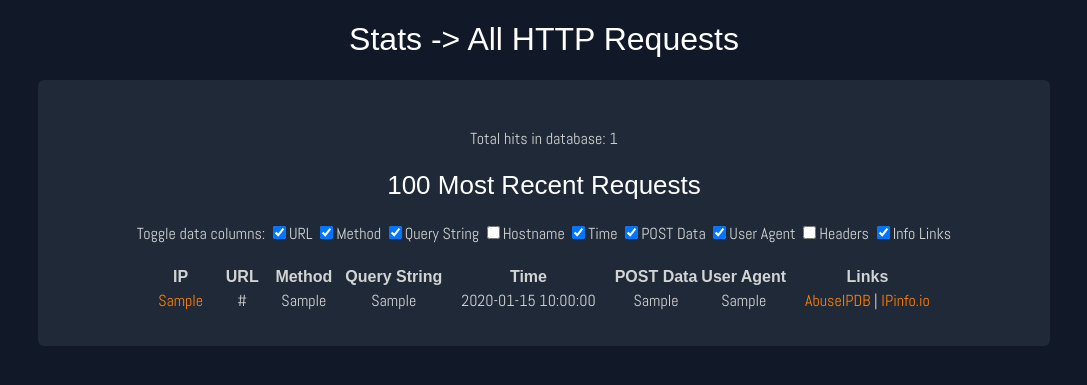
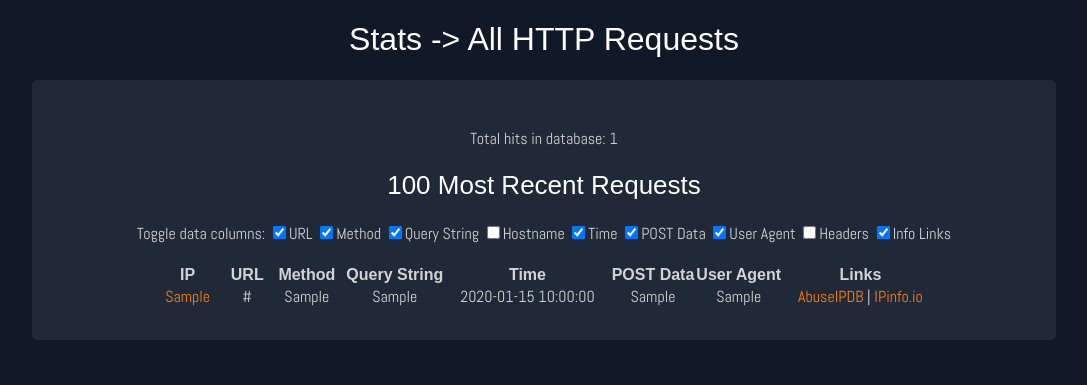
Before and after one commit to mepley1/honeypot, a Flask app: page /stats in a window 1280 px wide. Shown: the part 74-459 px from the top of the page, without its empty margins (96-1183 px from the left). Run offline with Flask 3, Linux system fonts and the light colour scheme; a user stored in the database is signed in; tables that the repository leaves empty hold one stand-in row (values such as "Sample post"); some web fonts are replaced.

Commit message:
Add files via upload

```diff
--- a/project/static/css/style.css
+++ b/project/static/css/style.css
@@ -47,7 +47,7 @@ body{
 }
 
 .everything{
-	max-width: 80%;
+	max-width: 80vw;
 	margin: auto;
 	/* margin-top: 32px; */
 }
@@ -66,6 +66,10 @@ div.content{
 	text-align: center;
 	border-radius: 6px;
 	/* overflow: ; NEED TO SET OVERFLOW TO WRAP */
+}
+
+div.contentSmall{
+	width: 30vw;
 }
 
 #form-div{
@@ -141,18 +145,7 @@ p{
 	font-family: var(--font2), sans-serif;
 }
 
-table{
-	margin: auto;
-}
 
-thead{
-	font-family: var(--font1), sans-serif;
-}
-
-td{
-	padding-left: 1em;
-	padding-right: 1em;
-}
 
 a{
 	color: var(--dotnet-color);
@@ -269,16 +262,18 @@ li.dropdown{
 	border-right: none;
 	background-color: var(--main-text-color);
 	color: var(--main-bg-color);
+	border-bottom: 1px solid var(--lightergray);
 }
 
 .dropdown-content a:hover{
 	color: var(--main-bg-color);
 	background-color: var(--nav-hover-color);
 	/* text-decoration:underline; */
-	border-bottom: none;
+	border-bottom: 1px solid var(--lightergray);
 }
 
-/*  before text experiment
+/*  before text experimenting
+
 .dropdown-content a::before{
 	content: '[ ';
 	color: var(--main-text-color);
@@ -354,6 +349,32 @@ li.dropdown{
 
 /* TABLE DATA */
 
+table{
+	margin: auto;
+	overflow-wrap: break-word;
+	border-collapse: collapse;
+}
+
+thead{
+	font-family: var(--font1), sans-serif;
+}
+
+td{
+	padding-left: 1em;
+	padding-right: 1em;
+	resize: both;
+	/* width: 9%; */
+}
+
+/* Limit max width of Headers and Post Data columns*/
+td.dataHeaders, td.dataPostData {
+	max-width: 600px;
+}
+
+td.dataMethod{
+	/* width: 5%; */
+}
+
 td.httpHeaders {
 	font-size: 0.8em;
 }
@@ -383,6 +404,7 @@ td.ipToLink a:hover {
 /* for default hidden stats columns */
 .hidden {
 	display: none;
+	content-visibility: hidden;
 }
 
 /* END TABLE DATA */
```
